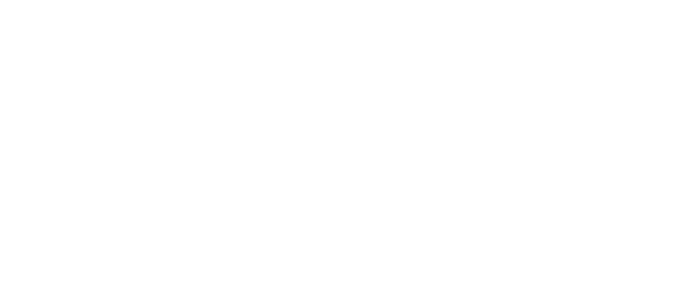
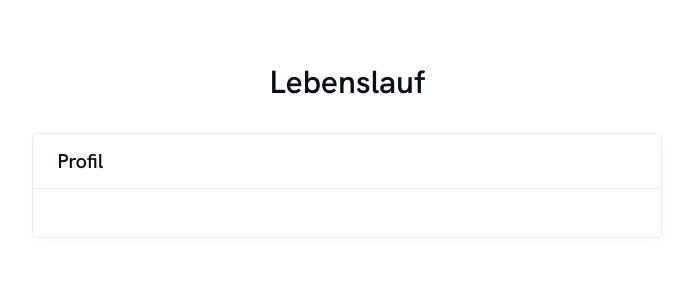
Before and after one commit to eykrehbein/lebenslauf, a React (Create React App) app: page / in a window 1280 px wide. Shown: the top 300 px of the page, without its empty margins (293-986 px from the left). Built offline with nearby package versions, Linux system fonts and the light colour scheme.

Commit message:
add RootComponent and Card components

```diff
--- /dev/null
+++ b/src/App.css
@@ -0,0 +1,3 @@
+.app {
+  display: flex;
+}
--- a/src/App.js
+++ b/src/App.js
@@ -1,8 +1,19 @@
-import React from "react";
-import "./assets/ui.css";
+import React from 'react';
 
-function App() {
-  return <div className="App"></div>;
-}
+// import UI lib
+import './assets/ui.css';
 
-export default App;
+import RootContainer from './components/RootContainer/RootContainer';
+import Card from './components/Card/Card';
+
+export default () => (
+  <div className="app">
+    <RootContainer>
+      <div className="title">
+        <h1>Lebenslauf</h1>
+      </div>
+
+      <Card title="Profil" splitContent="yes"></Card>
+    </RootContainer>
+  </div>
+);
--- /dev/null
+++ b/src/components/Card/Card.js
@@ -0,0 +1,20 @@
+import React from 'react';
+
+import './Card.scss';
+
+export default props => (
+  <div className="card-component grid h-center">
+    <div className="card cell is-6">
+      <div className="card-header">
+        <p className="title">{props.title}</p>
+      </div>
+      <div
+        className={
+          'card-body ' + (props.splitContent === 'yes' ? 'split-content' : null)
+        }
+      >
+        {props.children}
+      </div>
+    </div>
+  </div>
+);
--- /dev/null
+++ b/src/components/Card/Card.scss
@@ -0,0 +1,16 @@
+.card-component {
+  width: 100%;
+  .card {
+    .card-header {
+      .title {
+        font-weight: 600;
+        font-size: 20px;
+      }
+    }
+    .card-body.split-content {
+      display: flex;
+      flex-direction: row;
+      justify-content: space-between;
+    }
+  }
+}
--- a/src/components/RootContainer/RootContainer.js
+++ b/src/components/RootContainer/RootContainer.js
@@ -1,13 +1,5 @@
-import React, { Component } from 'react';
+import React from 'react';
 
 import './RootContainer.scss';
 
-export default class RootContainer extends Component {
-  constructor() {
-    super();
-    this.state = {};
-  }
-  render() {
-    return <div className="rootContainer grid h-center">test</div>;
-  }
-}
+export default props => <div className="rootContainer">{props.children}</div>;
--- a/src/components/RootContainer/RootContainer.scss
+++ b/src/components/RootContainer/RootContainer.scss
@@ -1,2 +1,7 @@
 .rootContainer {
+  padding-top: 40px;
+  width: 100%;
+  display: flex;
+  flex-direction: column;
+  align-items: center;
 }
```
